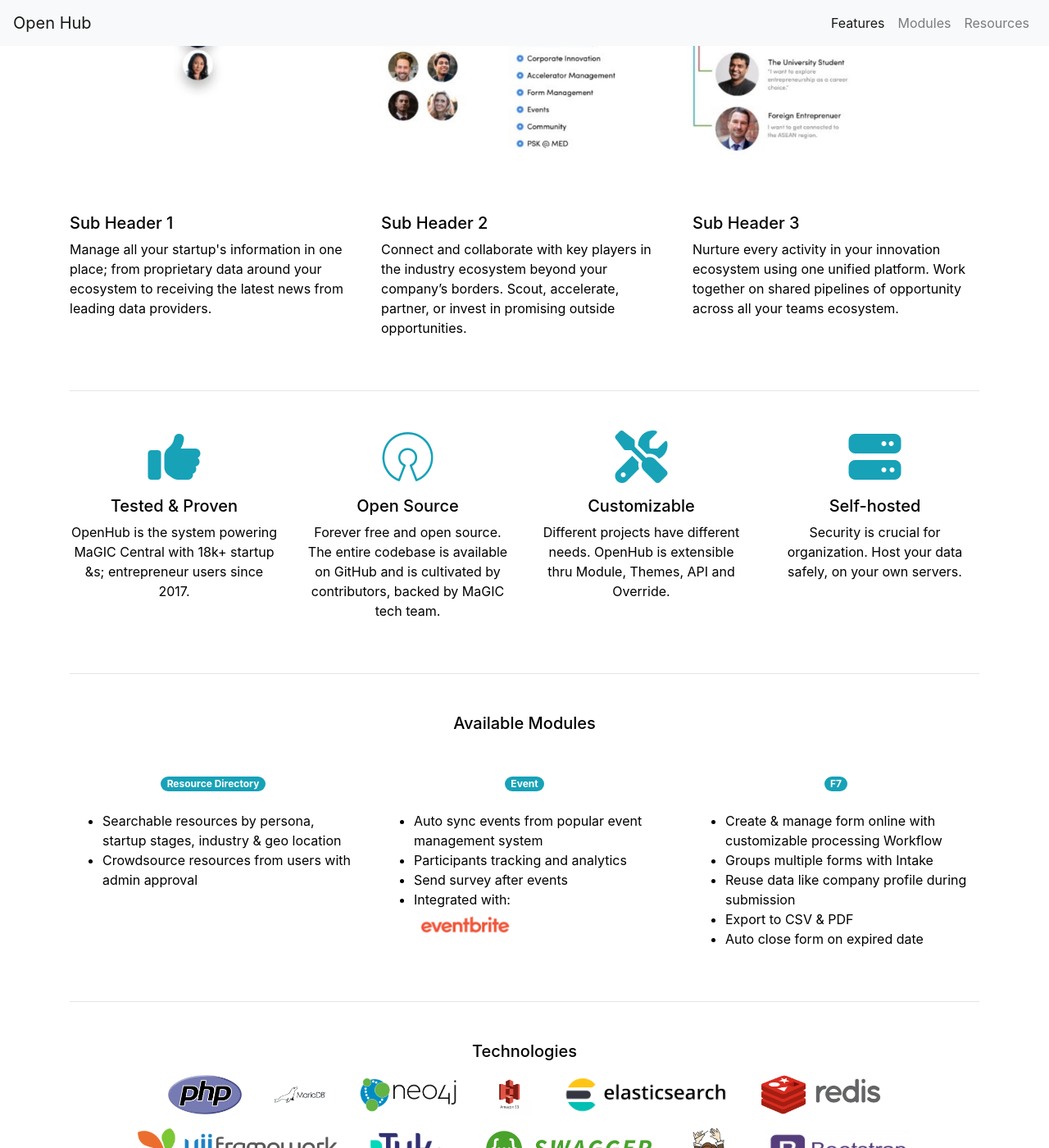
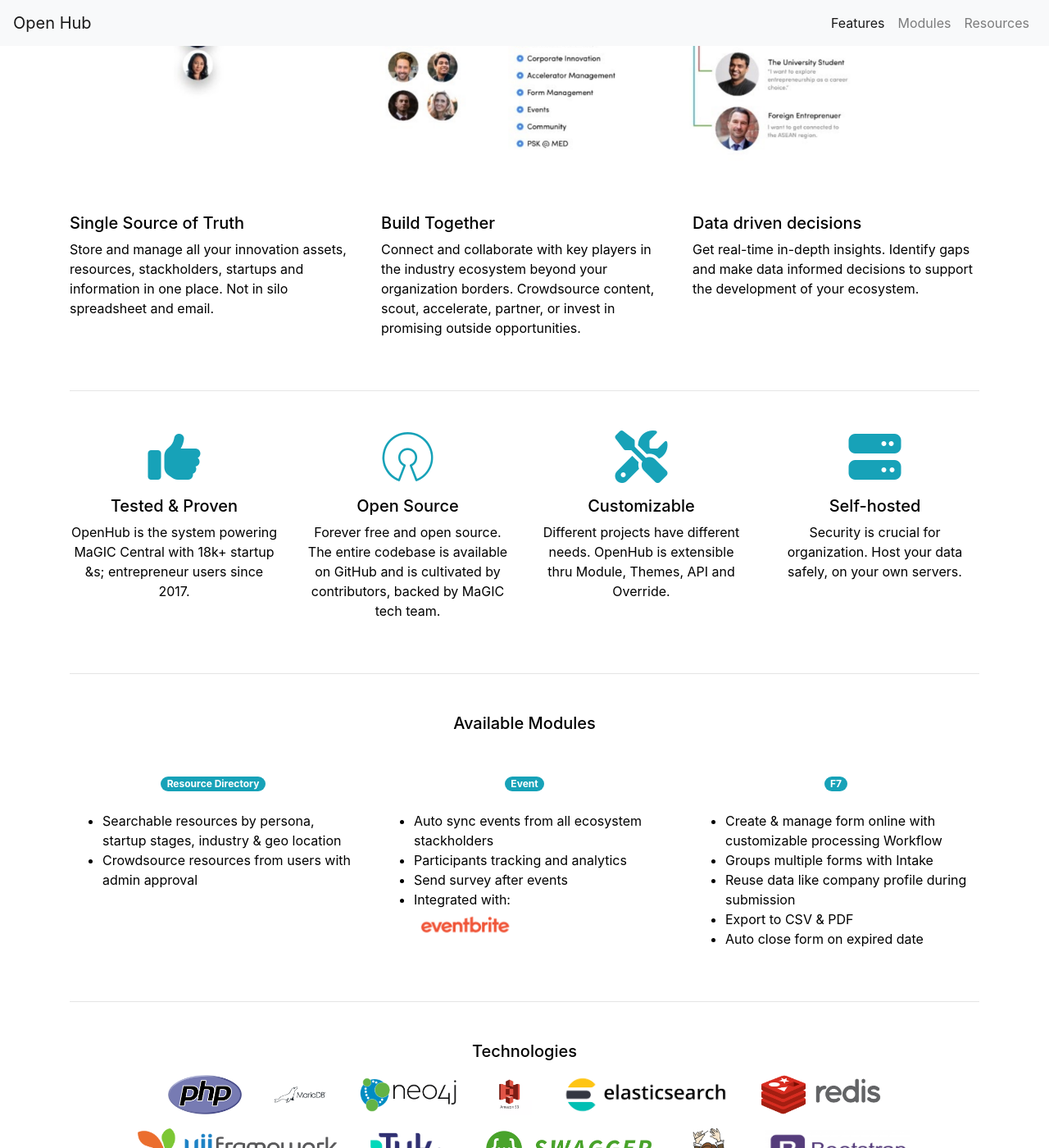
Before and after one commit to mymagic/open_hub, a Jekyll site: the page built from docs/index.html, in a window 1280 px wide and 1400 px high, scrolled down 795 px. Shown: the whole window at 82% size. Built offline with Jekyll 4.4.1, drawn with Linux system fonts in a browser that asks for light colours; nearby versions of some CDN libraries.

Commit message:
update content

```diff
--- a/docs/index.html
+++ b/docs/index.html
@@ -36,17 +36,17 @@
 
         <div class="row mb-5">
             <div class="col-sm">
-                <h5>Sub Header 1</h5>
-                <p>Manage all your startup's information in one place; from proprietary data around your ecosystem to receiving the latest news from leading data providers.</p>
+                <h5>Single Source of Truth</h5>
+                <p>Store and manage all your innovation assets, resources, stackholders, startups and  information in one place. Not in silo spreadsheet and email.</p>
 
             </div>
             <div class="col-sm">
-                <h5>Sub Header 2</h5>
-                <p>Connect and collaborate with key players in the industry ecosystem beyond your company’s borders. Scout, accelerate, partner, or invest in promising outside opportunities.</p>
+                <h5>Build Together</h5>
+                <p>Connect and collaborate with key players in the industry ecosystem beyond your organization borders. Crowdsource content, scout, accelerate, partner, or invest in promising outside opportunities.</p>
             </div>
             <div class="col-sm">
-                <h5>Sub Header 3</h5>
-                <p>Nurture every activity in your innovation ecosystem using one unified platform. Work together on shared pipelines of opportunity across all your teams ecosystem.</p>
+                <h5>Data driven decisions</h5>
+                <p>Get real-time in-depth insights. Identify gaps and make data informed decisions to support the development of your ecosystem.</p>
             </div>
         </div>
 
@@ -92,7 +92,7 @@
             <div class="col-sm">
                 <div class="text-center mb-3"><h6 class="text-center badge badge-pill badge-info">Event</h6></div>
                 <ul>
-                    <li>Auto sync events from popular event management system</li>
+                    <li>Auto sync events from all ecosystem stackholders</li>
                     <li>Participants tracking and analytics</li>
                     <li>Send survey after events</li>
                     <li>Integrated with:<br /><a href="https://www.eventbrite.com/"><img src="{{site.url}}{{ "assets/images/logo/eventbrite.png" | relative_url }}" class="" style="max-height:40px" /></a></li>
```
Also changed, not shown: 1 other file.
